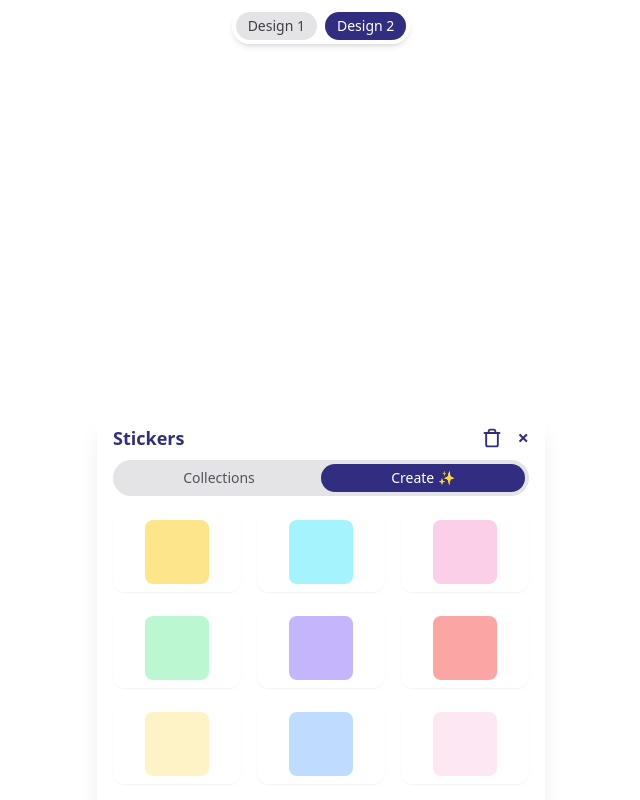
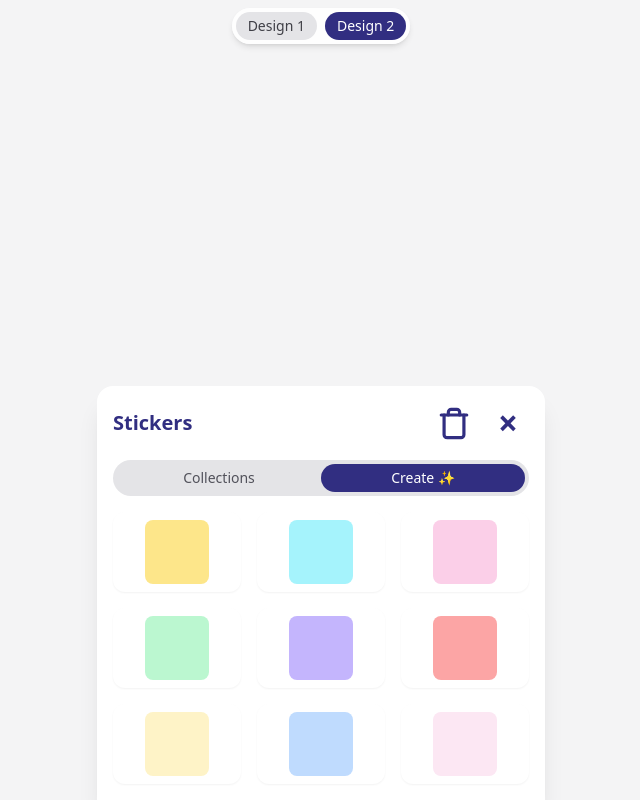
Before and after one commit to ReisHill-mp/sticker-deletion, a React (Vite) app: page / in a window 1280 px wide. Both pictures are taken after a click on the button "Design 2". Shown: the whole page, without its empty margins (319-959 px from the left). Built offline with nearby package versions, Linux system fonts and the light colour scheme.

Commit message:
Fix TypeScript errors for Vercel build

```diff
--- a/src/App.tsx
+++ b/src/App.tsx
@@ -1,4 +1,4 @@
-import React, { useState } from "react";
+import { useState } from "react";
 import { Dialog } from "@headlessui/react";
 import { motion, AnimatePresence } from "framer-motion";
 import { Trash } from "lucide-react";
@@ -26,7 +26,6 @@ const INITIAL_STICKERS = [
 type DesignOption = 1 | 2;
 
 export default function App() {
-  const [open, setOpen] = useState(true);
   const [stickers, setStickers] = useState(INITIAL_STICKERS);
   const [design, setDesign] = useState<DesignOption>(1);
 
@@ -67,7 +66,7 @@ export default function App() {
 
   /* UI */
   return (
-    <>
+    <div className="min-h-screen bg-zinc-100">
       {/* Design switcher buttons */}
       <div className="fixed top-2 left-0 right-0 z-30 flex justify-center">
         <div className="flex gap-2 rounded-full bg-white/90 p-1 shadow-md backdrop-blur">
@@ -96,7 +95,6 @@ export default function App() {
 
       {/* Sticker Drawer */}
       <AnimatePresence>
-        {open && (
         <motion.div
           key="drawer"
           initial={{ y: "100%" }}
@@ -107,8 +105,8 @@ export default function App() {
         >
           <div className="flex w-full max-w-md flex-col rounded-t-2xl bg-white p-4 shadow-xl">
             {/* Header */}
-              <div className="flex items-center justify-between pb-2">
-                <h2 className="text-lg font-bold text-indigo-900">Stickers</h2>
+            <div className="flex items-center justify-between pb-4">
+              <h2 className="text-xl font-bold text-indigo-900">Stickers</h2>
               <div className="flex items-center gap-3">
                 {design === 2 && (
                   <button
@@ -116,19 +114,19 @@ export default function App() {
                       setSelectMode((m) => !m);
                       setSelected(new Set());
                     }}
-                      className={`rounded-full p-1 ${
+                    className={`flex h-[42px] w-[42px] items-center justify-center rounded-full p-1 ${
                       selectMode
                         ? "bg-indigo-900 text-white"
                         : "text-indigo-900 hover:text-indigo-700"
                     }`}
                   >
-                      <Trash className="h-5 w-5" strokeWidth={2.25} />
+                    <Trash className="h-[35px] w-[35px]" strokeWidth={2.25} />
                   </button>
                 )}
                 <button
-                    className="text-xl font-bold text-indigo-900 hover:text-indigo-700"
+                  className="flex h-[42px] w-[42px] items-center justify-center text-indigo-900 hover:text-indigo-700"
                 >
-                    ×
+                  <span className="text-[35px] font-bold">×</span>
                 </button>
               </div>
             </div>
@@ -201,7 +199,6 @@ export default function App() {
             )}
           </div>
         </motion.div>
-        )}
       </AnimatePresence>
 
       {/* Confirmation dialogs */}
@@ -262,6 +259,6 @@ export default function App() {
           </Dialog.Panel>
         </div>
       </Dialog>
-    </>
+    </div>
   );
 }
```
Lines whose indentation alone changed are shown as unchanged.
